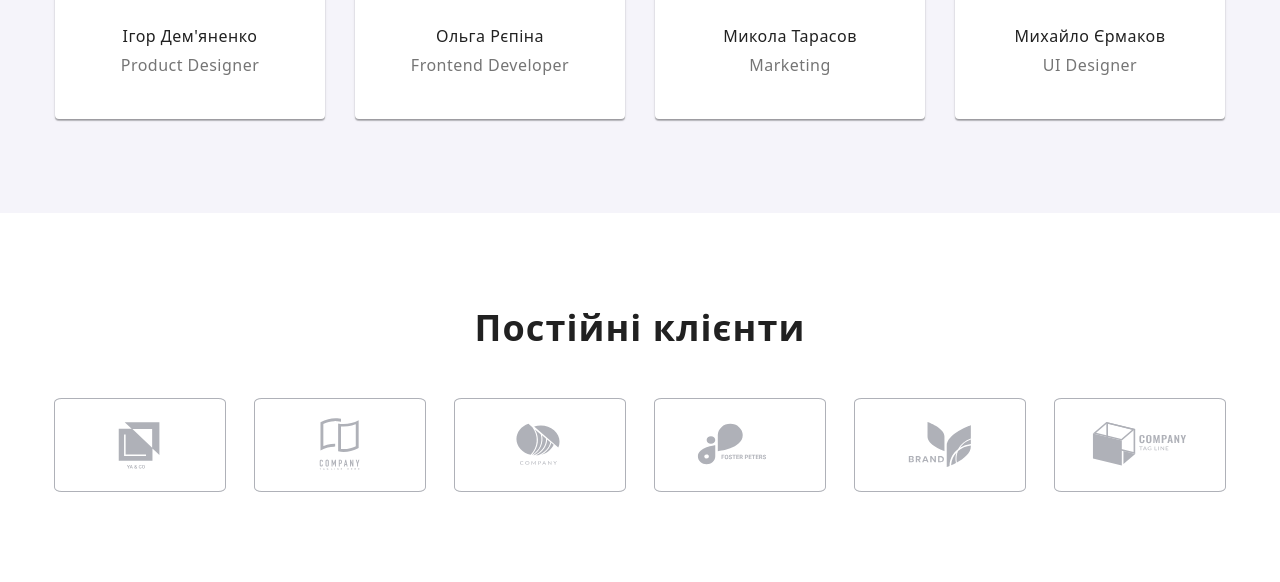
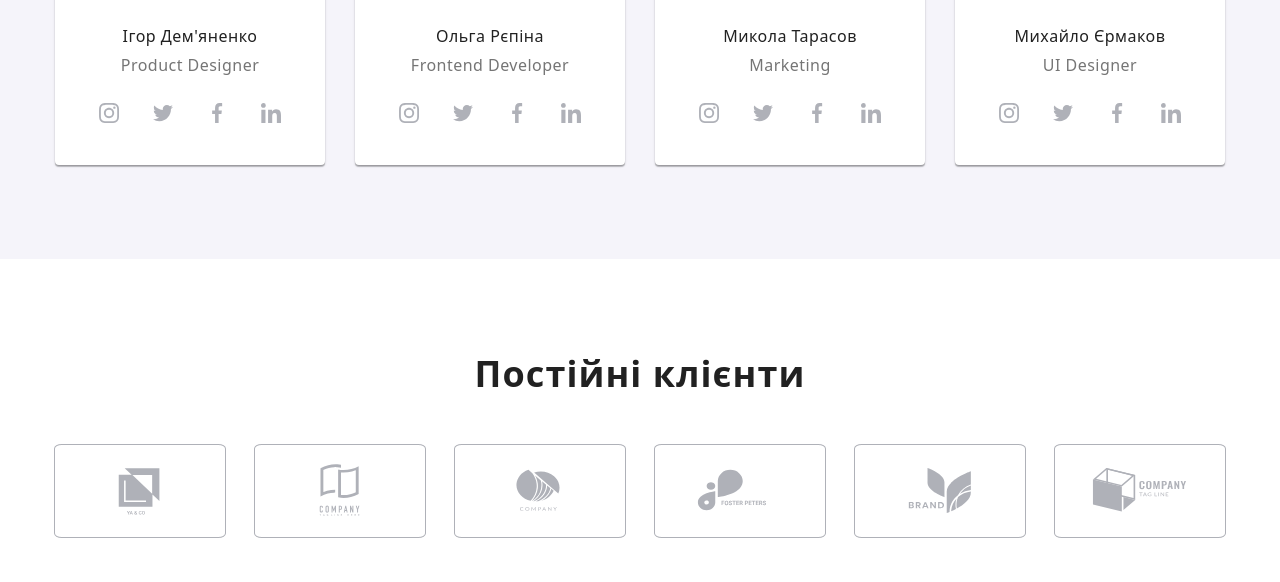
Before and after one commit to AntoninaKobzar/goit-markup-hw-07, a plain HTML site: page index.html in a window 1280 px wide. Shown: the part 2058-2640 px from the top of the page. Drawn offline with nearby package versions, Linux system fonts and the light colour scheme.

Commit message:
card-net

```diff
--- a/index.html
+++ b/index.html
@@ -139,31 +139,31 @@
               <div class="card-staff__text">
                 <h3 class="card-staff__name">Ігор Дем'яненко</h3>
                 <p class="card-staff__position">Product Designer</p>
-                <ul class="card-staff__social-net social-net">
-                  <li class="social-net__item">
-                    <a href="" class="social-net__link">
-                      <svg class="social-net__icon" width="20" height="20">
+                <ul class="card-net">
+                  <li class="card-net__item">
+                    <a href="" class="card-net__link">
+                      <svg class="card-net__icon" width="20" height="20">
                         <use href="./images/icons.svg#icon-instagram"></use>
                       </svg>
                     </a>
                   </li>
-                  <li class="social-net__item">
-                    <a href="" class="social-net__link">
-                      <svg class="social-net__icon" width="20" height="20">
+                  <li class="card-net__item">
+                    <a href="" class="card-net__link">
+                      <svg class="card-net__icon" width="20" height="20">
                         <use href="./images/icons.svg#icon-twitter"></use>
                       </svg>
                     </a>
                   </li>
-                  <li class="social-net__item">
-                    <a href="" class="social-net__link">
-                      <svg class="social-net__icon" width="20" height="20">
+                  <li class="card-net__item">
+                    <a href="" class="card-net__link">
+                      <svg class="card-net__icon" width="20" height="20">
                         <use href="./images/icons.svg#icon-facebook"></use>
                       </svg>
                     </a>
                   </li>
-                  <li class="social-net__item">
-                    <a href="" class="social-net__link">
-                      <svg class="social-net__icon" width="20" height="20">
+                  <li class="card-net__item">
+                    <a href="" class="card-net__link">
+                      <svg class="card-net__icon" width="20" height="20">
                         <use href="./images/icons.svg#icon-linkedin"></use>
                       </svg>
                     </a>
@@ -176,31 +176,31 @@
               <div class="card-staff__text">
                 <h3 class="card-staff__name">Ольга Рєпіна</h3>
                 <p class="card-staff__position">Frontend Developer</p>
-                <ul class="card-staff__social-net social-net">
-                  <li class="social-net__item">
-                    <a href="" class="social-net__link">
-                      <svg class="social-net__icon" width="20" height="20">
+                <ul class="card-net">
+                  <li class="card-net__item">
+                    <a href="" class="card-net__link">
+                      <svg class="card-net__icon" width="20" height="20">
                         <use href="./images/icons.svg#icon-instagram"></use>
                       </svg>
                     </a>
                   </li>
-                  <li class="social-net__item">
-                    <a href="" class="social-net__link">
-                      <svg class="social-net__icon" width="20" height="20">
+                  <li class="card-net__item">
+                    <a href="" class="card-net__link">
+                      <svg class="card-net__icon" width="20" height="20">
                         <use href="./images/icons.svg#icon-twitter"></use>
                       </svg>
                     </a>
                   </li>
-                  <li class="social-net__item">
-                    <a href="" class="social-net__link">
-                      <svg class="social-net__icon" width="20" height="20">
+                  <li class="card-net__item">
+                    <a href="" class="card-net__link">
+                      <svg class="card-net__icon" width="20" height="20">
                         <use href="./images/icons.svg#icon-facebook"></use>
                       </svg>
                     </a>
                   </li>
-                  <li class="social-net__item">
-                    <a href="" class="social-net__link">
-                      <svg class="social-net__icon" width="20" height="20">
+                  <li class="card-net__item">
+                    <a href="" class="card-net__link">
+                      <svg class="card-net__icon" width="20" height="20">
                         <use href="./images/icons.svg#icon-linkedin"></use>
                       </svg>
                     </a>
@@ -213,31 +213,31 @@
               <div class="card-staff__text">
                 <h3 class="card-staff__name">Микола Тарасов</h3>
                 <p class="card-staff__position">Marketing</p>
-                <ul class="card-staff__social-net social-net">
-                  <li class="social-net__item">
-                    <a href="" class="social-net__link">
-                      <svg class="social-net__icon" width="20" height="20">
+                <ul class="card-net">
+                  <li class="card-net__item">
+                    <a href="" class="card-net__link">
+                      <svg class="card-net__icon" width="20" height="20">
                         <use href="./images/icons.svg#icon-instagram"></use>
                       </svg>
                     </a>
                   </li>
-                  <li class="social-net__item">
-                    <a href="" class="social-net__link">
-                      <svg class="social-net__icon" width="20" height="20">
+                  <li class="card-net__item">
+                    <a href="" class="card-net__link">
+                      <svg class="card-net__icon" width="20" height="20">
                         <use href="./images/icons.svg#icon-twitter"></use>
                       </svg>
                     </a>
                   </li>
-                  <li class="social-net__item">
-                    <a href="" class="social-net__link">
-                      <svg class="social-net__icon" width="20" height="20">
+                  <li class="card-net__item">
+                    <a href="" class="card-net__link">
+                      <svg class="card-net__icon" width="20" height="20">
                         <use href="./images/icons.svg#icon-facebook"></use>
                       </svg>
                     </a>
                   </li>
-                  <li class="social-net__item">
-                    <a href="" class="social-net__link">
-                      <svg class="social-net__icon" width="20" height="20">
+                  <li class="card-net__item">
+                    <a href="" class="card-net__link">
+                      <svg class="card-net__icon" width="20" height="20">
                         <use href="./images/icons.svg#icon-linkedin"></use>
                       </svg>
                     </a>
@@ -250,31 +250,31 @@
               <div class="card-staff__text">
                 <h3 class="card-staff__name">Михайло Єрмаков</h3>
                 <p class="card-staff__position">UI Designer</p>
-                <ul class="card-staff__social-net social-net">
-                  <li class="social-net__item">
-                    <a href="" class="social-net__link">
-                      <svg class="social-net__icon" width="20" height="20">
+                <ul class="card-net">
+                  <li class="card-net__item">
+                    <a href="" class="card-net__link">
+                      <svg class="card-net__icon" width="20" height="20">
                         <use href="./images/icons.svg#icon-instagram"></use>
                       </svg>
                     </a>
                   </li>
-                  <li class="social-net__item">
-                    <a href="" class="social-net__link">
-                      <svg class="social-net__icon" width="20" height="20">
+                  <li class="card-net__item">
+                    <a href="" class="card-net__link">
+                      <svg class="card-net__icon" width="20" height="20">
                         <use href="./images/icons.svg#icon-twitter"></use>
                       </svg>
                     </a>
                   </li>
-                  <li class="social-net__item">
-                    <a href="" class="social-net__link">
-                      <svg class="social-net__icon" width="20" height="20">
+                  <li class="card-net__item">
+                    <a href="" class="card-net__link">
+                      <svg class="card-net__icon" width="20" height="20">
                         <use href="./images/icons.svg#icon-facebook"></use>
                       </svg>
                     </a>
                   </li>
-                  <li class="social-net__item">
-                    <a href="" class="social-net__link">
-                      <svg class="social-net__icon" width="20" height="20">
+                  <li class="card-net__item">
+                    <a href="" class="card-net__link">
+                      <svg class="card-net__icon" width="20" height="20">
                         <use href="./images/icons.svg#icon-linkedin"></use>
                       </svg>
                     </a>
--- a/sass/components/_section-staff.scss
+++ b/sass/components/_section-staff.scss
@@ -61,7 +61,7 @@
     color: var(--accent-text-color);
 }
 
-.social-net {
+.card-net {
     display: flex;
     gap: 10px;
     justify-content: center;
@@ -71,7 +71,7 @@
 }
 
 
-.social-net__link {
+.card-net__link {
     display: flex;
     align-items: center;
     justify-content: center;
@@ -88,7 +88,7 @@
     color: var(--aditional-color);
 }
 
-.social-net__icon {
+.card-net__icon {
     fill: currentColor;
 }
 }
--- a/sass/main.scss
+++ b/sass/main.scss
@@ -1,6 +1,5 @@
 @import "./utils/vars";
 @import "./base/normalize";
-// @import "./utils/font.sccs";
 @import "./components/section-hero";
 @import "./components/page-header";
 @import "./components/modal";
```
Also changed, not shown: css/main.css, css/main.min.css, 1 other file.
